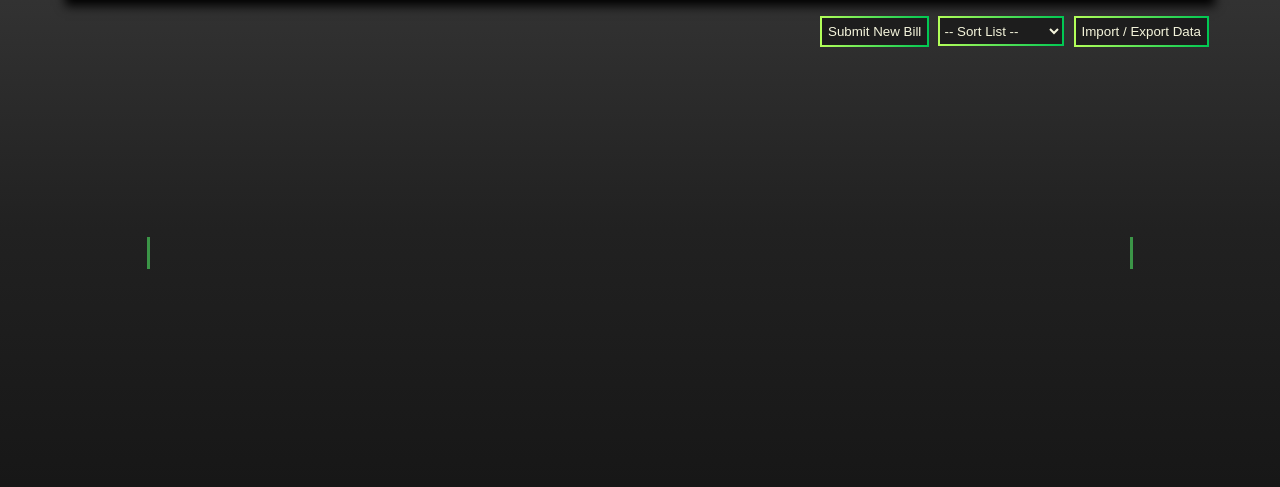
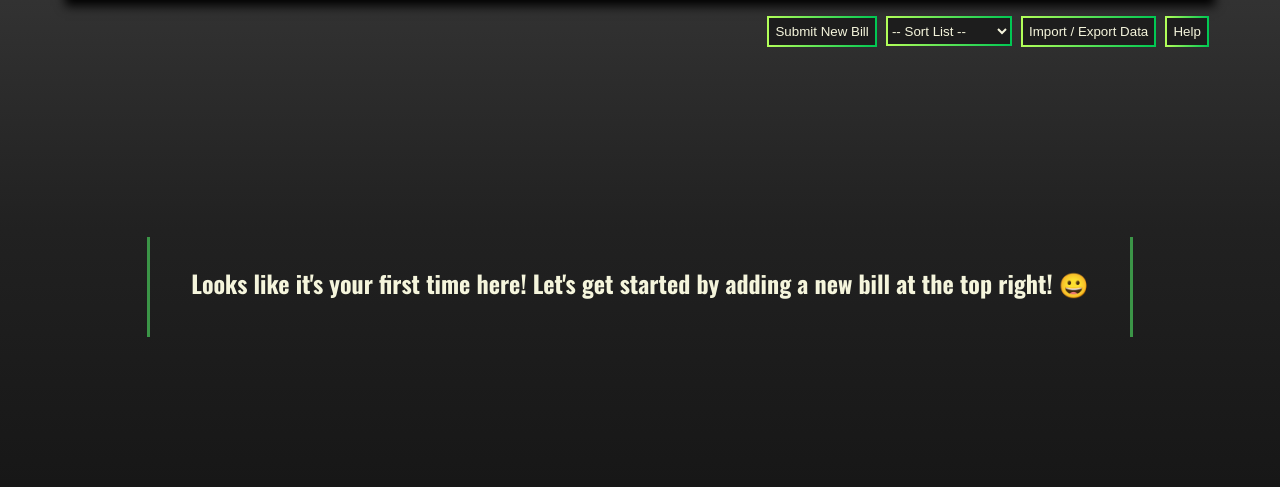
Before and after one commit to ptnoire/PAYD-bill-tracker, a plain HTML site: page index.html in a window 1280 px wide. Shown: the part 186-673 px from the top of the page. Drawn offline with nearby package versions, Linux system fonts and the light colour scheme.

Commit message:
Added newUser experience message, help button, updated readme

```diff
--- a/index.html
+++ b/index.html
@@ -35,6 +35,7 @@
                 <option value="Closest Date">Closest Date</option>
             </select>
             <button class="btn btn-p mBtn">Import / Export Data</button>
+            <button class="btn btn-p mBtn"><a href="https://github.com/ptnoire/PAYD-bill-tracker/blob/master/README.md#its-payd" target="_blank" rel="noopener noreferrer">Help</a></button>
         </div>
     </div>
 
--- a/src/views/listView.js
+++ b/src/views/listView.js
@@ -47,6 +47,10 @@ class ListView extends View {
     }
 
     _generateMarkup() {
+        if(this.newUser === true) {
+            this._clear()
+            this.newUser = false;
+        }
         return `
         <li class="bill__item" data-bill_id="${this.data.bill.id}">
             <h1>${this.data.bill.name}</h1>
@@ -91,6 +95,10 @@ class ListView extends View {
 
     reloadLocalStorage(date, data) {
         this._clear();
+        if(data.bills.length === 0) {
+            this._parentElement.innerHTML = `<h1 class="new_Text">Looks like it's your first time here! Let's get started by adding a new bill at the top right! 😀</h1>`
+            this.newUser = true;
+        }
         data.bills.forEach(el => {
             // Ok ashamed a bit about this, I don't want to refactor how render works which takes in the master object of state, then pulls from the state.bill object, sue me.
 
--- a/src/views/view.js
+++ b/src/views/view.js
@@ -3,6 +3,7 @@ import { TOP_OF_PAGE } from "../js/config.js";
 export class View {
     _top = TOP_OF_PAGE;
     data;
+    newUser;
 
     render(data) {
         if(!data) return;
--- a/style.css
+++ b/style.css
@@ -14,7 +14,7 @@
   }
 
 body {
-    height: 100vh;
+    height: 60vh;
     background: rgb(64,64,64);
     background: linear-gradient(180deg, rgba(64,64,64,1) 0%, rgb(33, 33, 33) 52%, rgb(18, 18, 18) 100%);
     background-repeat: no-repeat;
@@ -23,7 +23,9 @@ body {
     padding-bottom: 500px;
 }
 
+a,
 a:visited {
+    color: var(--text-color);
     text-decoration: none;
 }
 
@@ -80,7 +82,12 @@ h2 {
     margin-left: 5px;
 }
 /* ============================== */
-
+.new_Text {
+    font-size: 1.5rem;
+    text-align: center;
+    color: var(--text-color);
+    animation: bounce 1s ease-in-out alternate infinite;
+}
 .upload {
     padding: 10px;
 }
@@ -307,3 +314,22 @@ h2 {
     color: var(--text-color);
 }
 /* ============================== */
+
+@keyframes bounce {
+    0% {transform: translateY(0%);}
+    100% {transform: translateY(-10%);}
+}
+
+::-webkit-scrollbar {
+    height: 7px;
+    width: 10px;
+  }
+
+  ::-webkit-scrollbar-track {
+    background: var(--background-black);
+  }
+
+  ::-webkit-scrollbar-thumb {
+    background: var(--payd-green);
+    border-radius: 30px;
+  }
```
